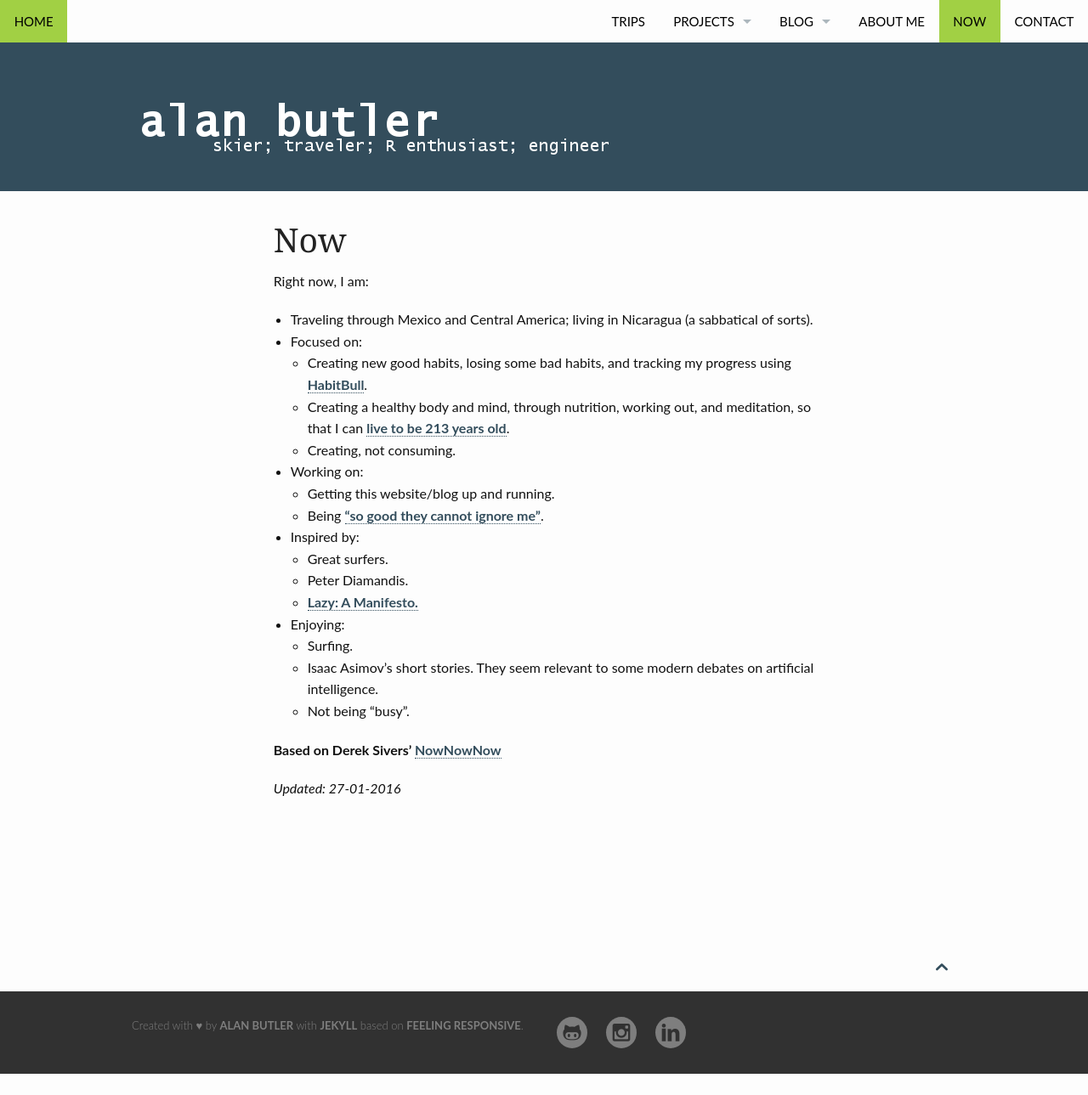
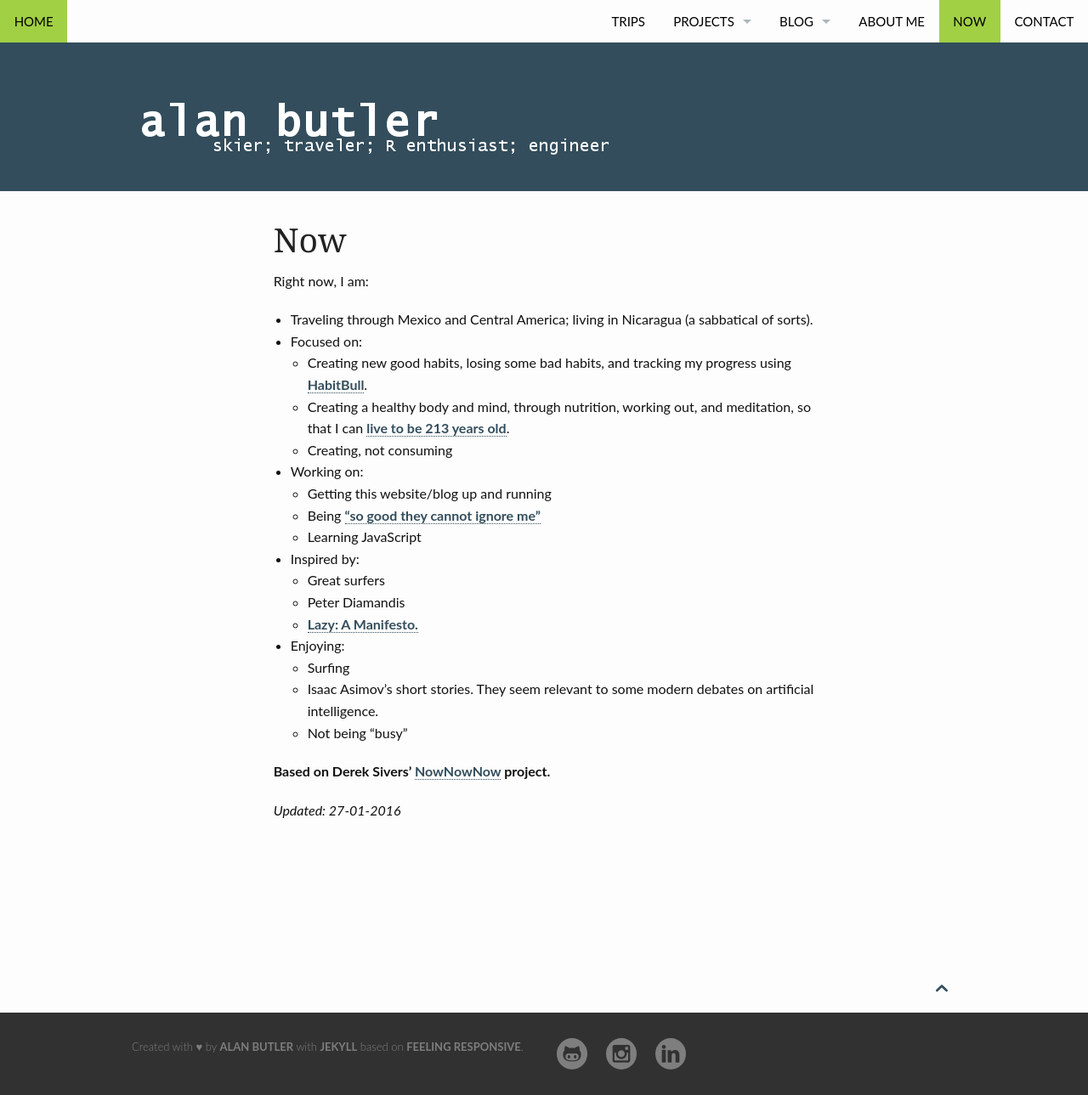
Before and after one commit to rabutler/rabutler.github.io, a Jekyll site: the page built from pages/now.md, in a window 1280 px wide. Shown: the whole page at 85% size. Built offline with Jekyll 4.4.1, drawn with Linux system fonts in a browser that asks for light colours; before the commit the page ends 1264 px from its top, so only the background shows below that.

Commit message:
updates to now page

```diff
--- a/pages/now.md
+++ b/pages/now.md
@@ -10,20 +10,21 @@ Right now, I am:
 - Focused on:
   - Creating new good habits, losing some bad habits, and tracking my progress using [HabitBull][1].
   - Creating a healthy body and mind, through nutrition, working out, and meditation, so that I can [live to be 213 years old][2].
-  - Creating, not consuming.
+  - Creating, not consuming
 - Working on:
-  - Getting this website/blog up and running.
-  - Being ["so good they cannot ignore me"][3].
+  - Getting this website/blog up and running
+  - Being ["so good they cannot ignore me"][3]
+  - Learning JavaScript
 - Inspired by:
-  - Great surfers.
-  - Peter Diamandis.
+  - Great surfers
+  - Peter Diamandis
   - [Lazy: A Manifesto.][4]
 - Enjoying:
-  - Surfing.
+  - Surfing
   - Isaac Asimov's short stories. They seem relevant to some modern debates on artificial intelligence.
-  - Not being "busy".
+  - Not being "busy"
 
-__Based on Derek Sivers' [NowNowNow][5]__
+__Based on Derek Sivers' [NowNowNow][5] project.__
 
 _Updated: 27-01-2016_
 
```
